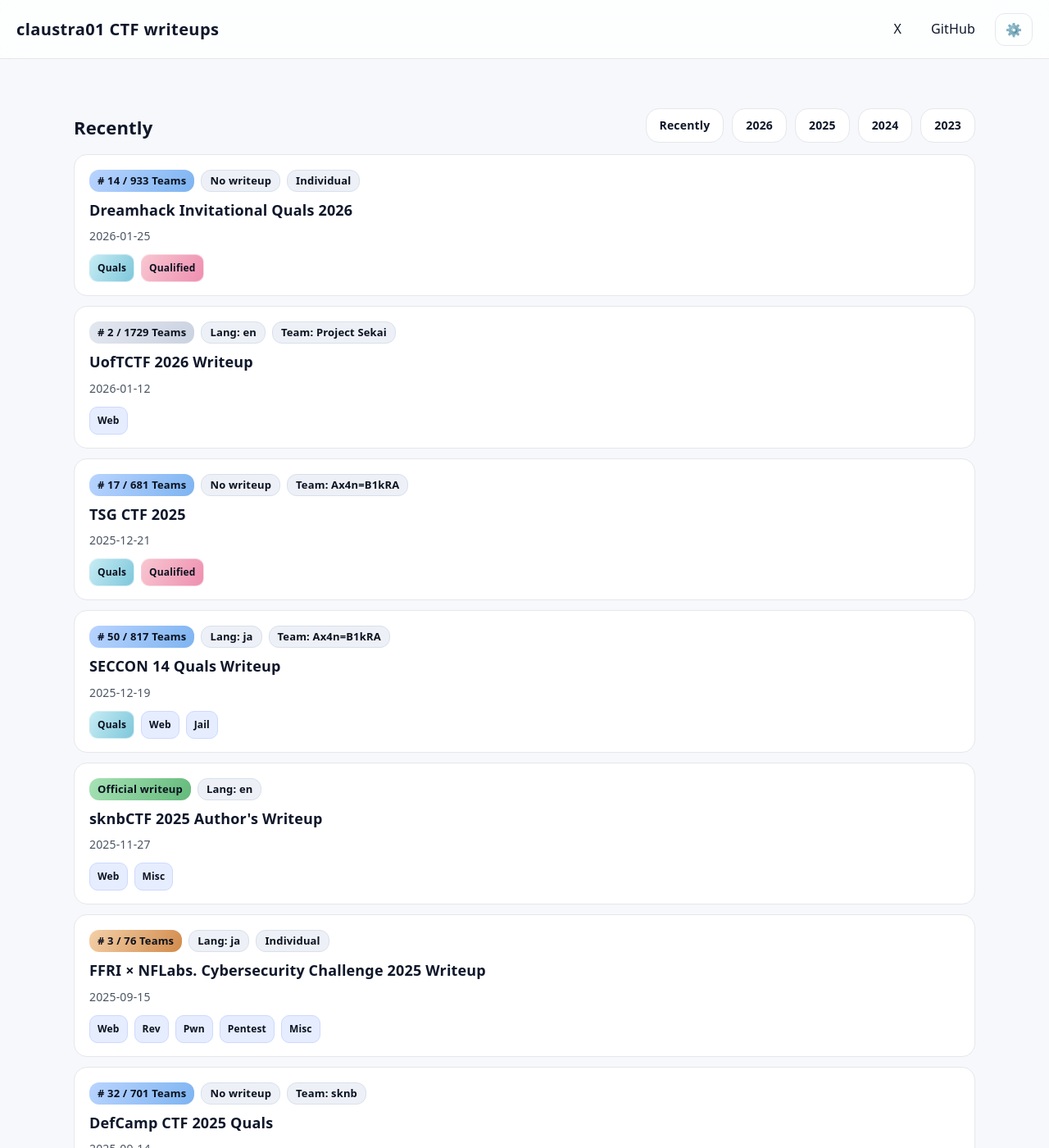
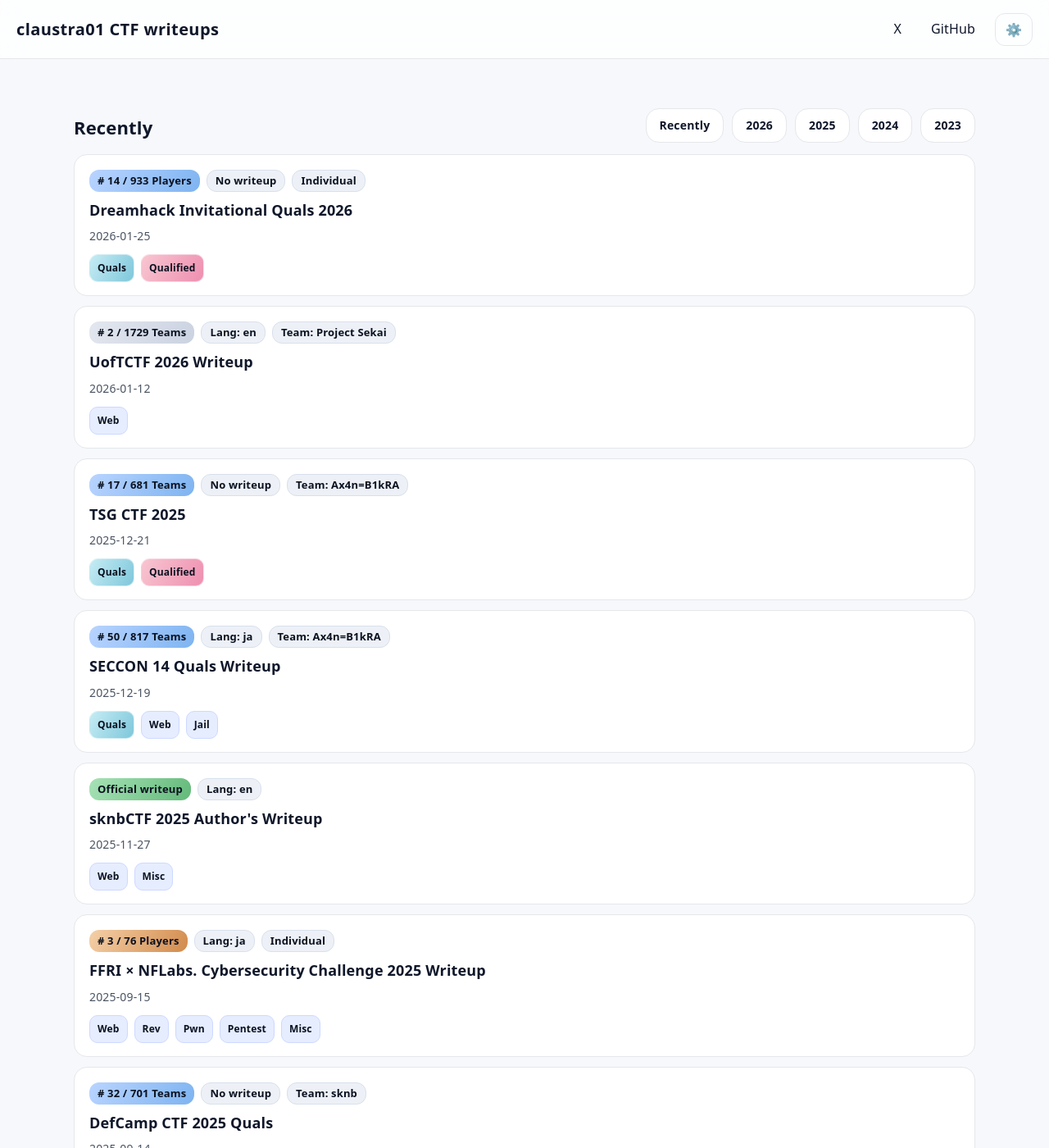
Before and after one commit to claustra01/my-ctf-writeups, a Jekyll site: the page built from index.md, in a window 1280 px wide and 1400 px high. Shown: the whole window at 82% size. Built offline with Jekyll 4.4.1, drawn with Linux system fonts in a browser that asks for light colours; some of the changed text lies outside the part shown.

Commit message:
fix: individual ranking

```diff
--- a/_includes/writeup_cards.html
+++ b/_includes/writeup_cards.html
@@ -5,6 +5,14 @@
       {% assign content_text = writeup.content | strip_html | strip_newlines | strip %}
       {% assign has_writeup = content_text | size %}
       {% assign is_official = writeup.official %}
+      {% assign is_individual = false %}
+      {% if writeup.team == nil and is_official != true %}
+      {% assign is_individual = true %}
+      {% endif %}
+      {% assign participant_label = "Teams" %}
+      {% if is_individual %}
+      {% assign participant_label = "Players" %}
+      {% endif %}
       {% if is_official %}
       <span class="pill pill-flag">Official writeup</span>
       {% endif %}
@@ -22,7 +30,7 @@
       {% endif %}
       {% endif %}
       <span class="{{ rank_classes }}">
-        {% if writeup.rank %}# {{ writeup.rank }}{% endif %}{% if writeup.total_teams %}{% if writeup.rank %} / {% endif %}{{ writeup.total_teams }} Teams{% endif %}
+        {% if writeup.rank %}# {{ writeup.rank }}{% endif %}{% if writeup.total_teams %}{% if writeup.rank %} / {% endif %}{{ writeup.total_teams }} {{ participant_label }}{% endif %}
       </span>
       {% endif %}
 
```
Also changed, not shown: _layouts/writeup.html (+9 -1 lines).
